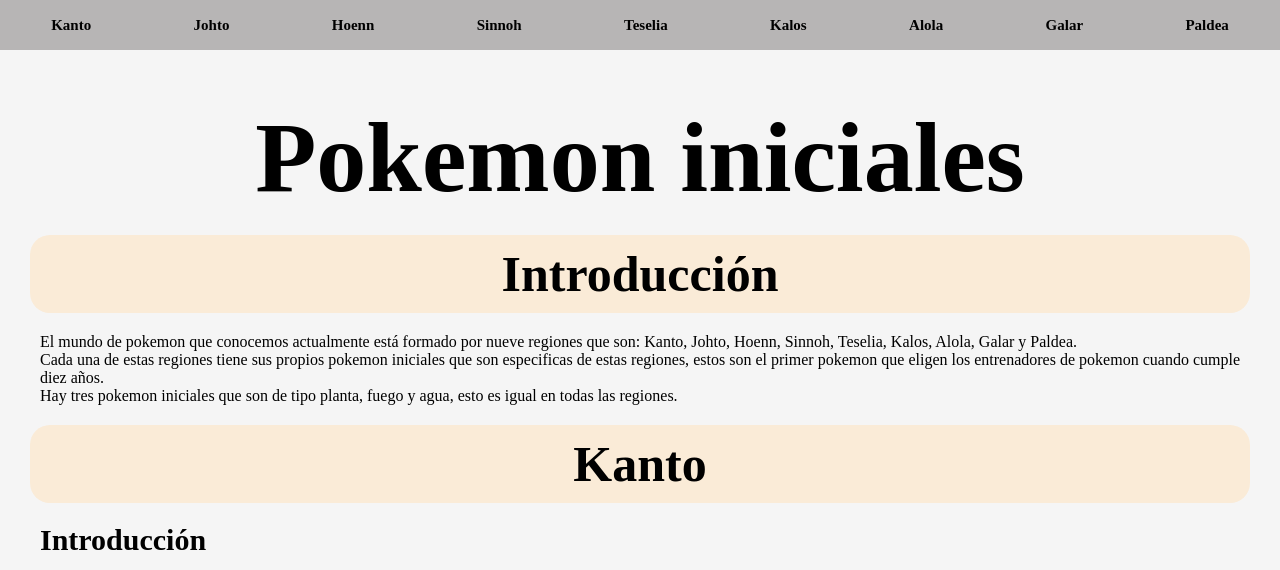
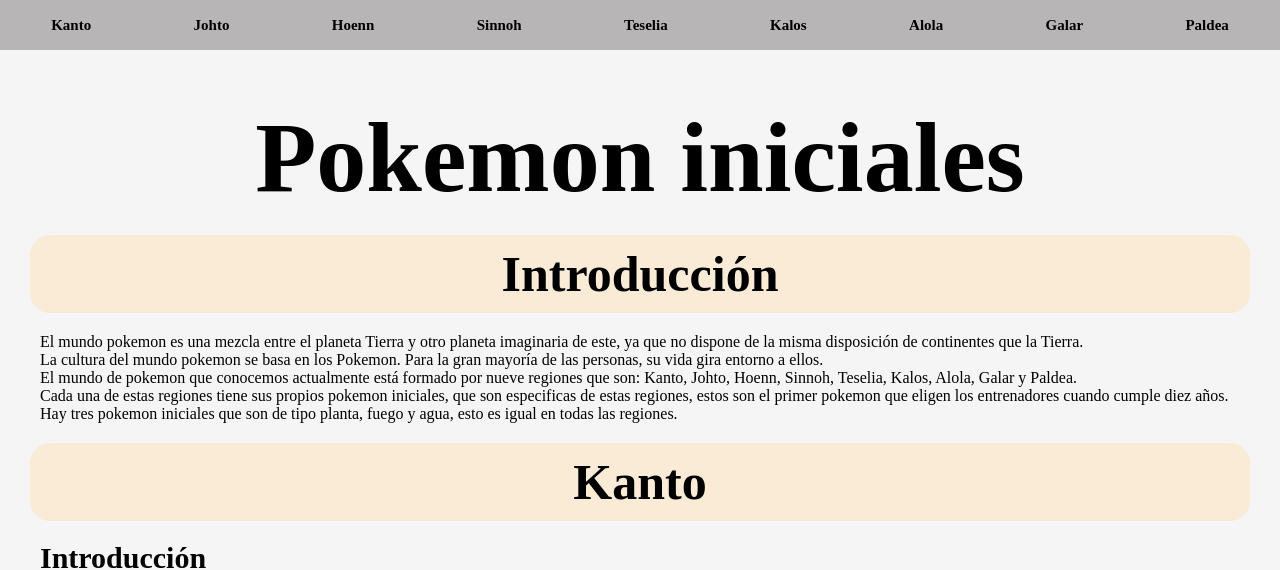
Before and after one commit to jiarongTang/proyecto1web, a plain HTML site: page index.html in a window 1280 px wide. Shown: the top 570 px of the page. Drawn offline with Linux system fonts and the light colour scheme.

Commit message:
cambio en intro

```diff
--- a/index.html
+++ b/index.html
@@ -37,7 +37,9 @@
         <article class="introduccion">
             <h2>Introducción</h2>
             <p>
-                El mundo de pokemon que conocemos actualmente está formado por nueve regiones que son: Kanto, Johto, Hoenn, Sinnoh, Teselia, Kalos, Alola, Galar y Paldea. <br> Cada una de estas regiones tiene sus propios pokemon iniciales que son especificas de estas regiones, estos son el primer pokemon que eligen los entrenadores de pokemon cuando cumple diez años.
+                El mundo pokemon es una mezcla entre el planeta Tierra y otro planeta imaginaria de este, ya que no dispone de la misma disposición de continentes que la Tierra.
+                <br>La cultura del mundo pokemon se basa en los Pokemon. Para la gran mayoría de las personas, su vida gira entorno a ellos.
+                <br>El mundo de pokemon que conocemos actualmente está formado por nueve regiones que son: Kanto, Johto, Hoenn, Sinnoh, Teselia, Kalos, Alola, Galar y Paldea. <br> Cada una de estas regiones tiene sus propios pokemon iniciales, que son especificas de estas regiones, estos son el primer pokemon que eligen los entrenadores cuando cumple diez años.
                 <br>Hay tres pokemon iniciales que son de tipo planta, fuego y agua, esto es igual en todas las regiones.
             </p>
         </article>
```
